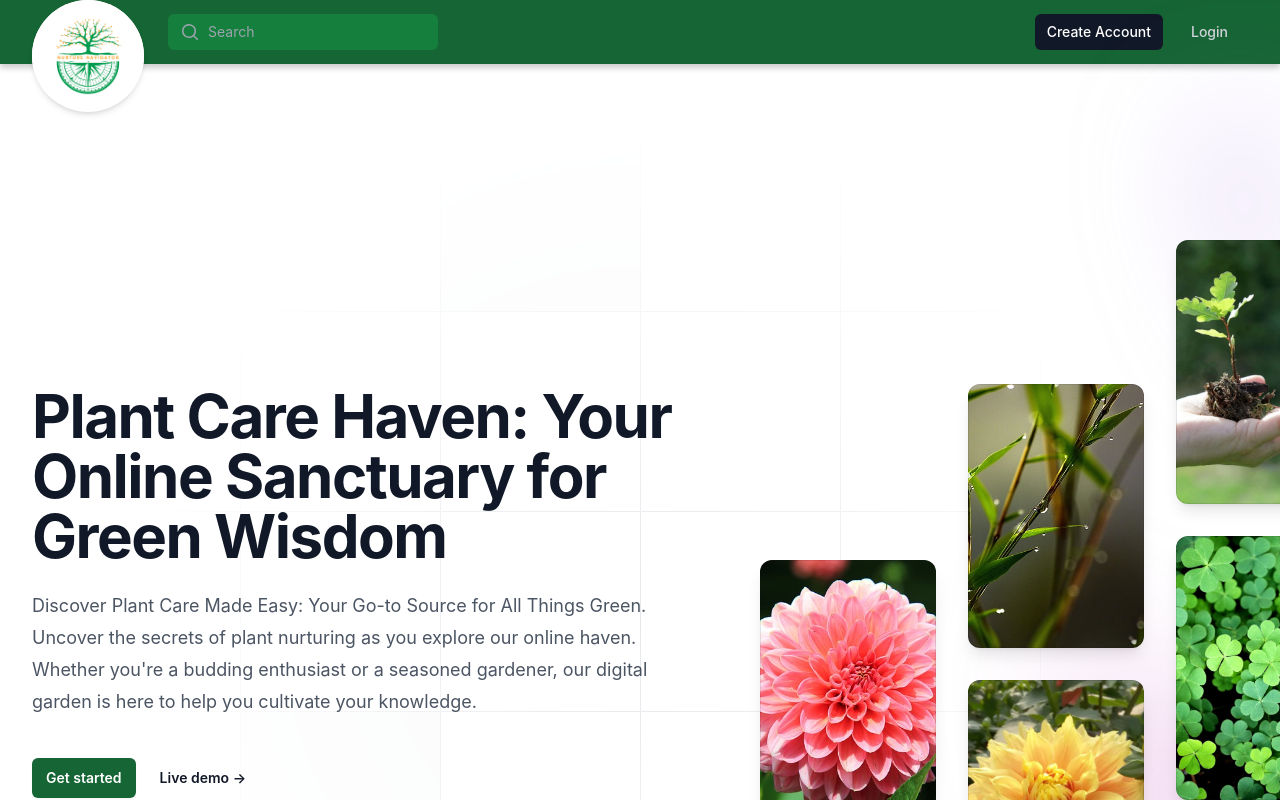
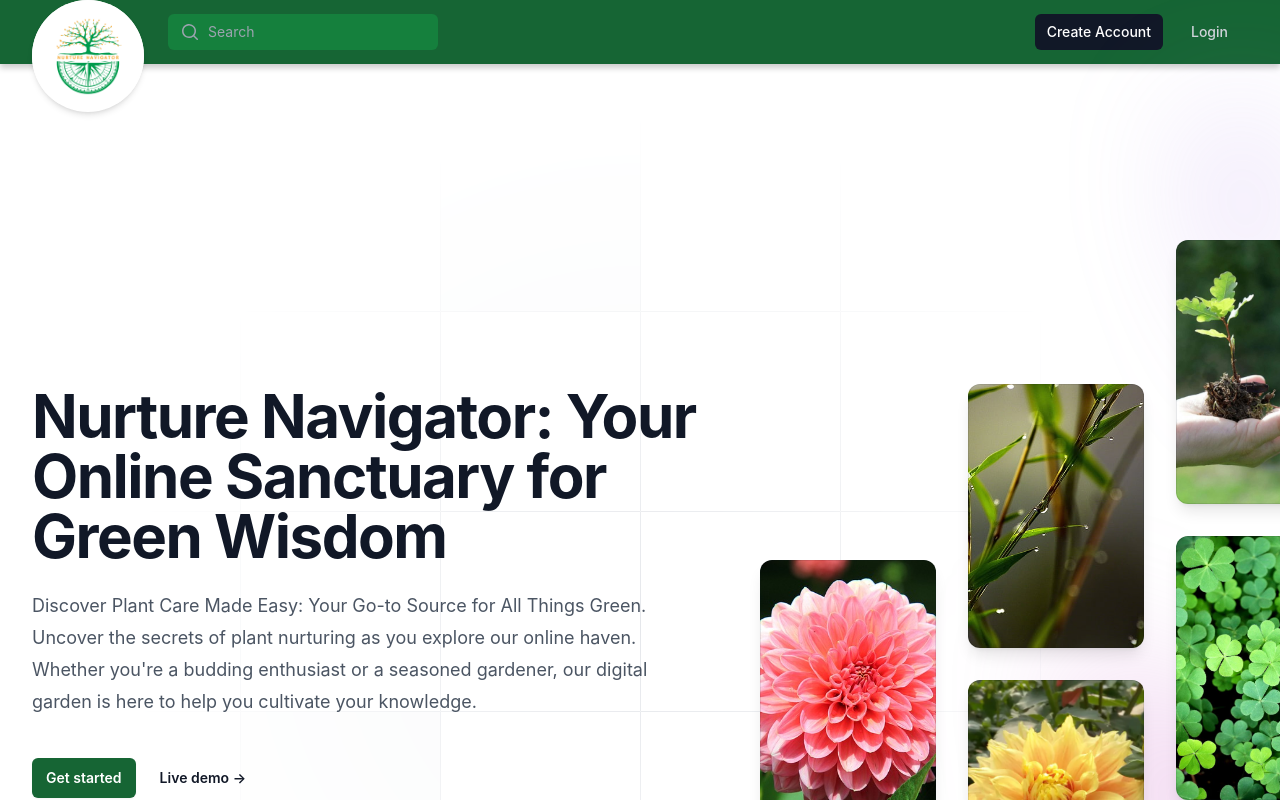
Before and after one commit to renkayla/NurtureNavigator, a React (Create React App) app in the folder client/: page / in a window 1280 px wide. Shown: the top 800 px of the page. Built offline with nearby package versions, Linux system fonts and the light colour scheme.

Commit message:
fix home text

```diff
--- a/client/src/pages/Home/index.jsx
+++ b/client/src/pages/Home/index.jsx
@@ -59,7 +59,7 @@ function Home() {
               <div className="mx-auto max-w-2xl gap-x-14 lg:mx-0 lg:flex lg:max-w-none lg:items-center">
                 <div className="w-full max-w-xl lg:shrink-0 xl:max-w-2xl">
                   <h1 className="text-4xl font-bold tracking-tight text-gray-900 sm:text-6xl">
-                    Plant Care Haven: Your Online Sanctuary for Green Wisdom
+                    Nurture Navigator: Your Online Sanctuary for Green Wisdom
                   </h1>
                   <p className="relative mt-6 text-lg leading-8 text-gray-600 sm:max-w-md lg:max-w-none">
                     Discover Plant Care Made Easy: Your Go-to Source for All Things Green. Uncover the secrets of plant nurturing as you explore our online haven. Whether you're a budding enthusiast or a seasoned gardener, our digital garden is here to help you cultivate your knowledge.
```
